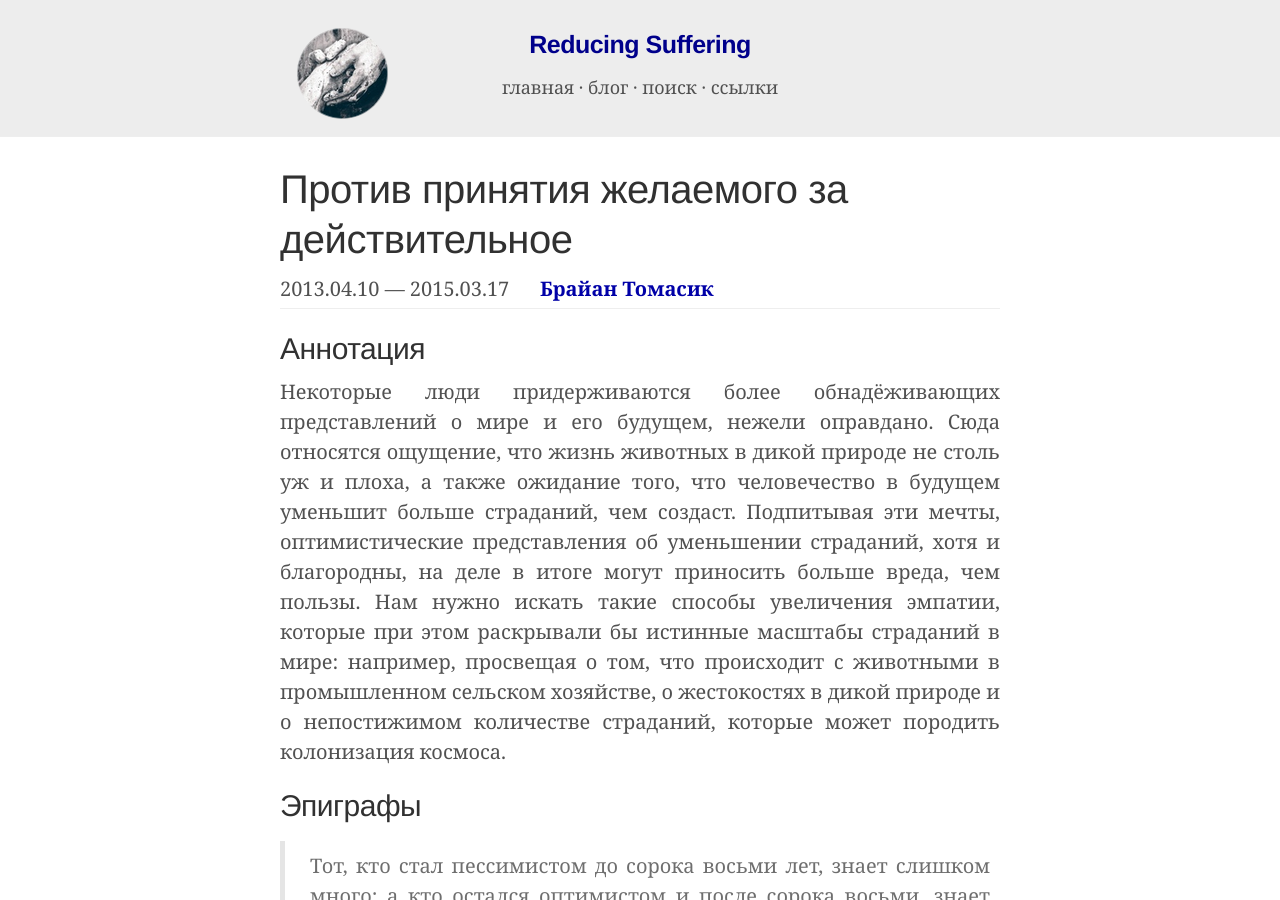
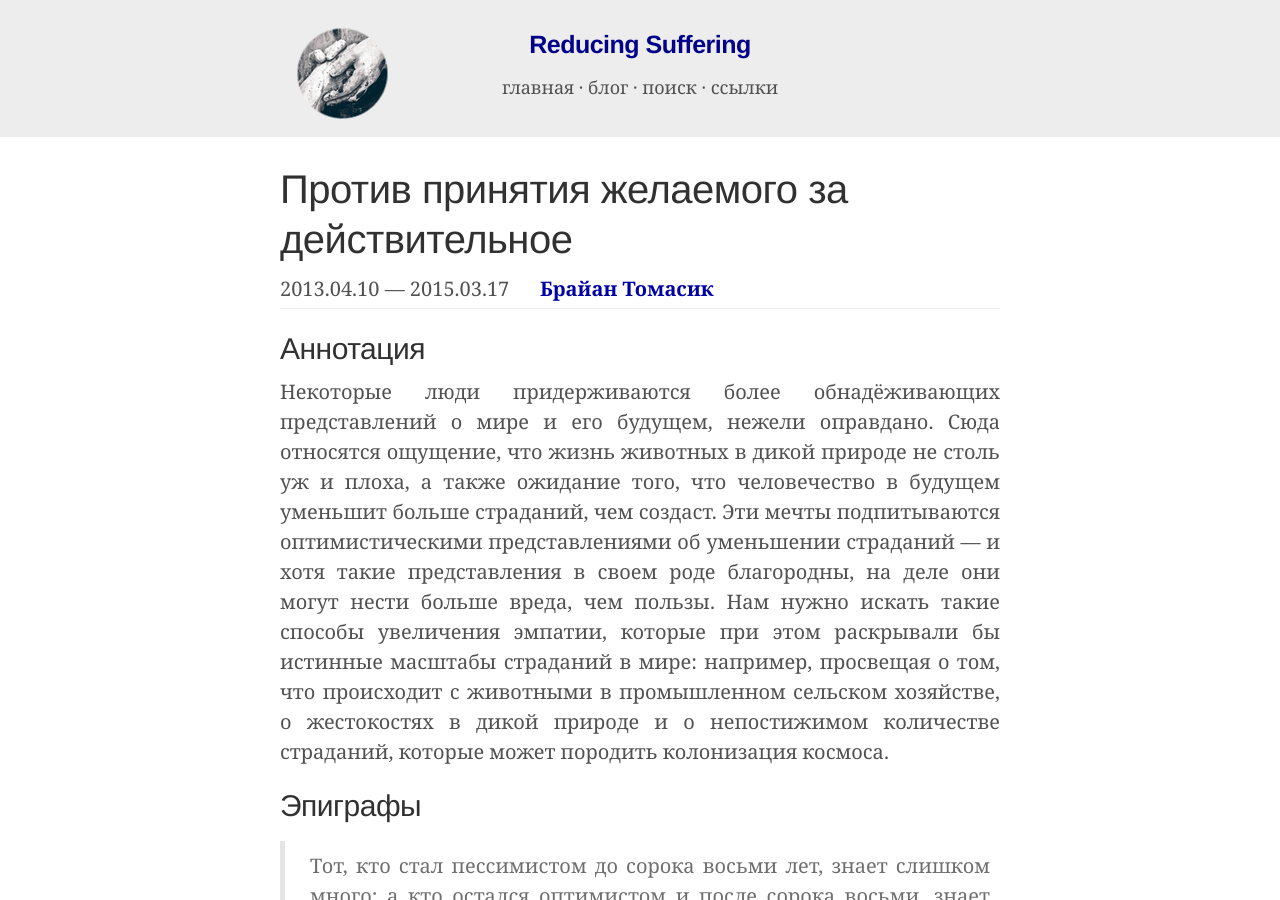
Before and after one commit to ReducingSuffering/reducingsuffering.github.io, a Jekyll site: the page built from _articles/brian-tomasik-against-wishful-thinking.md, in a window 1280 px wide and 900 px high. Built offline with Jekyll 4.4.1, drawn with Linux system fonts in a browser that asks for light colours; formulas are drawn with MathJax 3.

Commit message:
Update brian-tomasik-against-wishful-thinking.md

```diff
--- a/_articles/brian-tomasik-against-wishful-thinking.md
+++ b/_articles/brian-tomasik-against-wishful-thinking.md
@@ -13,7 +13,7 @@ preview: assets/images/previews/e67c9c92-8556-4e1a-a39d-1df229e8ab75.jpg
 ---
 ## Аннотация
 
-Некоторые люди придерживаются более обнадёживающих представлений о мире и его будущем, нежели оправдано. Сюда относятся ощущение, что жизнь животных в дикой природе не столь уж и плоха, а также ожидание того, что человечество в будущем уменьшит больше страданий, чем создаст. Подпитывая эти мечты, оптимистические представления об уменьшении страданий, хотя и благородны, на деле в итоге могут приносить больше вреда, чем пользы. Нам нужно искать такие способы увеличения эмпатии, которые при этом раскрывали бы истинные масштабы страданий в мире: например, просвещая о том, что происходит с животными в промышленном сельском хозяйстве, о жестокостях в дикой природе и о непостижимом количестве страданий, которые может породить колонизация космоса.
+Некоторые люди придерживаются более обнадёживающих представлений о мире и его будущем, нежели оправдано. Сюда относятся ощущение, что жизнь животных в дикой природе не столь уж и плоха, а также ожидание того, что человечество в будущем уменьшит больше страданий, чем создаст. Эти мечты подпитываются оптимистическими представлениями об уменьшении страданий — и хотя такие представления в своем роде благородны, на деле они могут нести больше вреда, чем пользы. Нам нужно искать такие способы увеличения эмпатии, которые при этом раскрывали бы истинные масштабы страданий в мире: например, просвещая о том, что происходит с животными в промышленном сельском хозяйстве, о жестокостях в дикой природе и о непостижимом количестве страданий, которые может породить колонизация космоса.
 
 ## Эпиграфы
 
```
